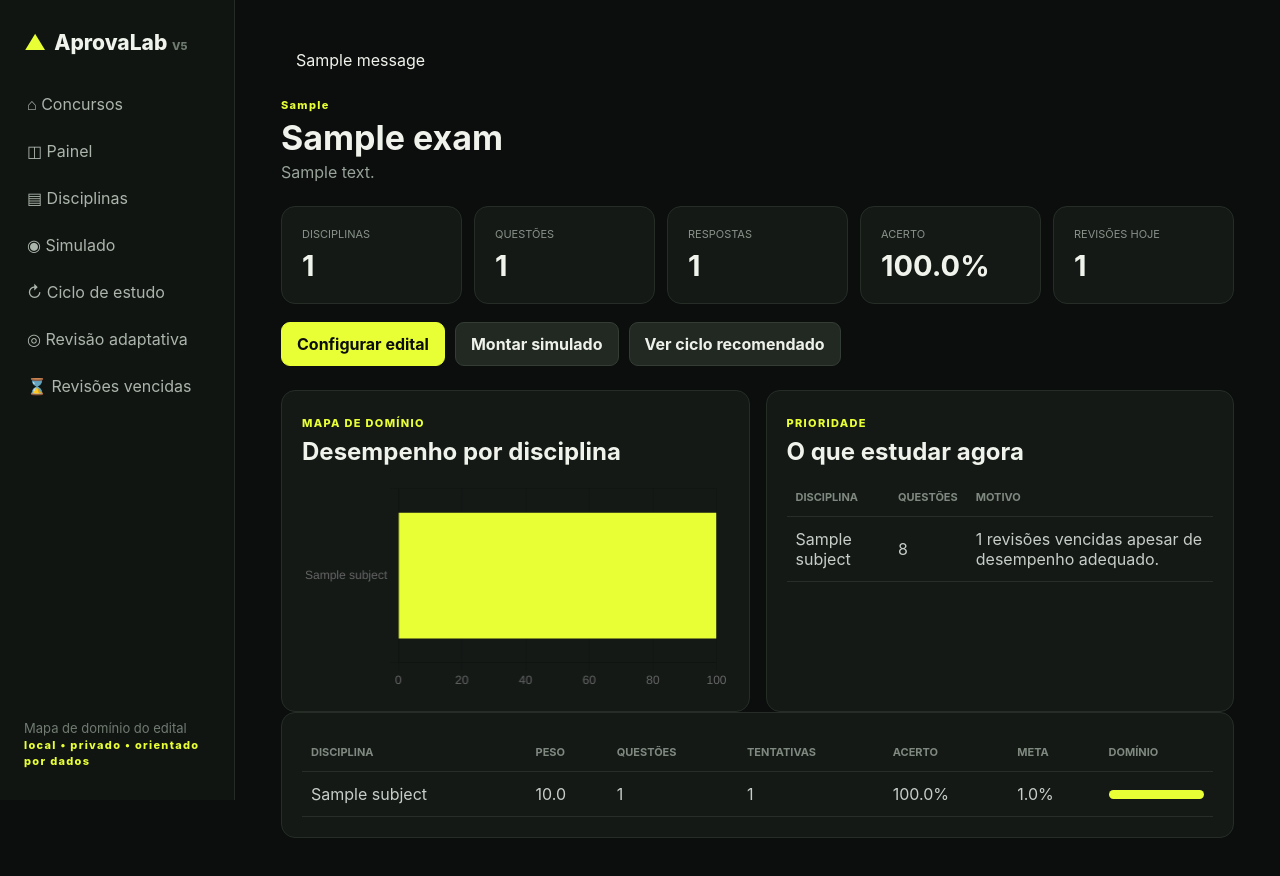
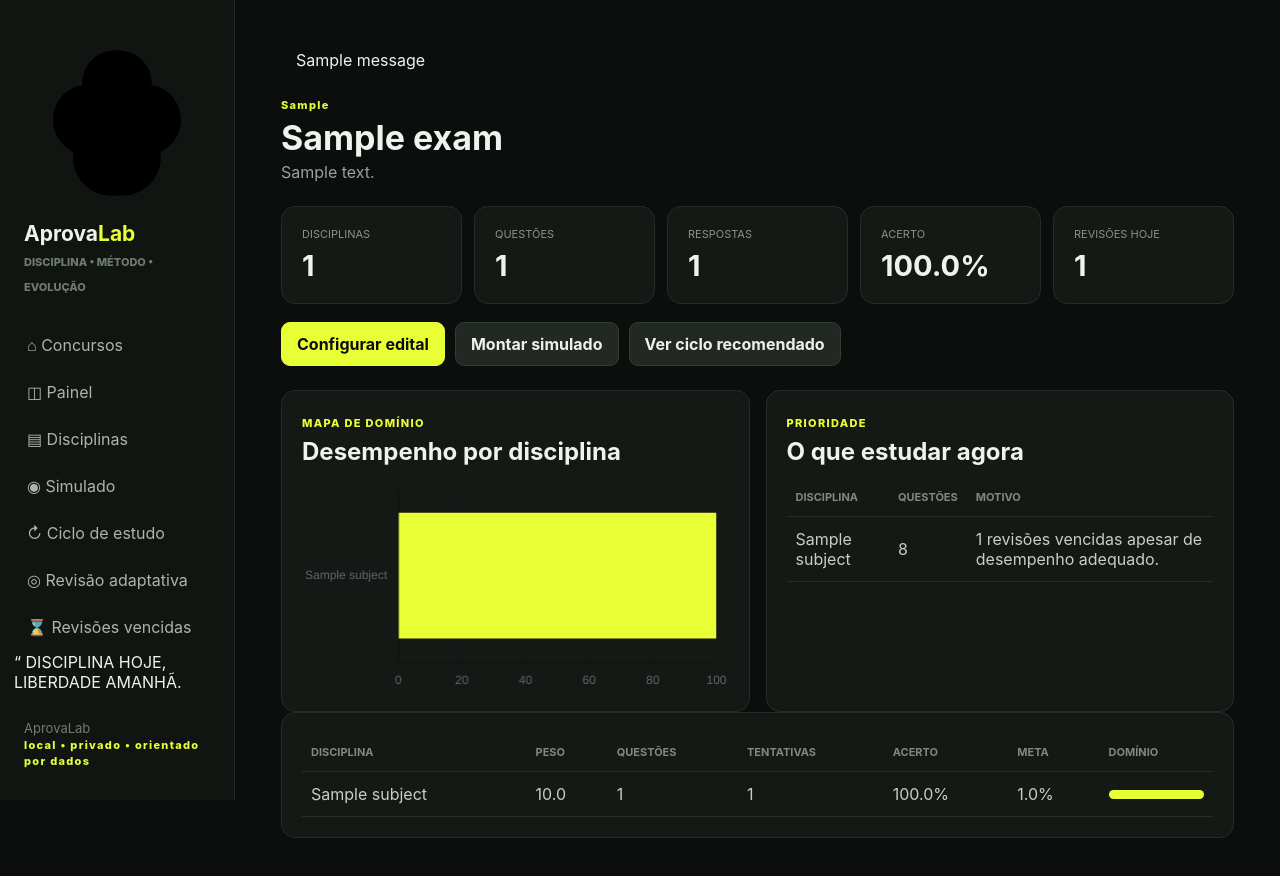
Before and after one commit to brunopianta1-stack/AprovaLab, a Flask app: page /exam/1 in a window 1280 px wide. Run offline with Flask 3, Linux system fonts and the light colour scheme; tables that the repository leaves empty hold one stand-in row (values such as "Sample post"); one stand-in notice (Sample message) is shown.

Commit message:
Atualiza identidade visual do AprovaLab

```diff
--- a/templates/base.html
+++ b/templates/base.html
@@ -1,9 +1,60 @@
-<!doctype html><html lang="pt-br"><head><meta charset="utf-8"><meta name="viewport" content="width=device-width,initial-scale=1">
-<title>AprovaLab V5</title><link rel="stylesheet" href="{{url_for('static',filename='style.css')}}"><script src="https://cdn.jsdelivr.net/npm/chart.js"></script></head><body>
-<aside><div class="brand"><span>▲</span>AprovaLab <em>V5</em></div><nav><a href="{{url_for('home')}}">⌂ Concursos</a>{% if exam is defined and exam %}
-<a href="{{url_for('exam_dashboard',exam_id=exam.id)}}">◫ Painel</a><a href="{{url_for('subjects',exam_id=exam.id)}}">▤ Disciplinas</a>
-<a href="{{url_for('exam_simulator',exam_id=exam.id)}}">◉ Simulado</a><a href="{{url_for('study_cycle',exam_id=exam.id)}}">↻ Ciclo de estudo</a>
-<a href="{{url_for('quiz',exam_id=exam.id,mode='adaptive')}}">◎ Revisão adaptativa</a><a href="{{url_for('quiz',exam_id=exam.id,mode='due')}}">⌛ Revisões vencidas</a>{% endif %}</nav>
-<div class="side-foot">Mapa de domínio do edital<br><small>local • privado • orientado por dados</small></div></aside>
-<main>{% with messages=get_flashed_messages(with_categories=true) %}{% for cat,msg in messages %}<div class="flash {{cat}}">{{msg}}</div>{% endfor %}{% endwith %}{% block content %}{% endblock %}</main>
-{% block scripts %}{% endblock %}</body></html>
+<!doctype html>
+<html lang="pt-br">
+<head>
+  <meta charset="utf-8">
+  <meta name="viewport" content="width=device-width,initial-scale=1">
+  <meta name="theme-color" content="#0b0e0c">
+  <title>AprovaLab</title>
+  <link rel="stylesheet" href="{{url_for('static',filename='style.css')}}">
+  <script src="https://cdn.jsdelivr.net/npm/chart.js"></script>
+</head>
+<body>
+<aside>
+  <div class="brand brand-new">
+    <span class="brand-mark" aria-hidden="true">
+      <svg viewBox="0 0 64 64">
+        <path d="M32 7c-7 0-12 5-12 12-6 1-10 6-10 12 0 5 3 9 7 11-1 8 5 15 13 15h4c8 0 14-7 13-15 4-2 7-6 7-11 0-6-4-11-10-12 0-7-5-12-12-12Z"/>
+        <path d="M32 12v40M23 21c5 1 9 5 9 10M41 21c-5 1-9 5-9 10M22 39c5-1 10 2 10 7M42 39c-5-1-10 2-10 7"/>
+      </svg>
+    </span>
+    <div>
+      <strong>Aprova<span>Lab</span></strong>
+      <em>DISCIPLINA • MÉTODO • EVOLUÇÃO</em>
+    </div>
+  </div>
+
+  <nav>
+    <a href="{{url_for('home')}}">⌂ Concursos</a>
+    {% if exam is defined and exam %}
+    <a href="{{url_for('exam_dashboard',exam_id=exam.id)}}">◫ Painel</a>
+    <a href="{{url_for('subjects',exam_id=exam.id)}}">▤ Disciplinas</a>
+    <a href="{{url_for('exam_simulator',exam_id=exam.id)}}">◉ Simulado</a>
+    <a href="{{url_for('study_cycle',exam_id=exam.id)}}">↻ Ciclo de estudo</a>
+    <a href="{{url_for('quiz',exam_id=exam.id,mode='adaptive')}}">◎ Revisão adaptativa</a>
+    <a href="{{url_for('quiz',exam_id=exam.id,mode='due')}}">⌛ Revisões vencidas</a>
+    {% endif %}
+  </nav>
+
+  <div class="side-quote">
+    <span>“</span>
+    DISCIPLINA HOJE,<br>LIBERDADE AMANHÃ.
+  </div>
+
+  <div class="side-foot">
+    AprovaLab<br>
+    <small>local • privado • orientado por dados</small>
+  </div>
+</aside>
+
+<main>
+  {% with messages=get_flashed_messages(with_categories=true) %}
+    {% for cat,msg in messages %}
+      <div class="flash {{cat}}">{{msg}}</div>
+    {% endfor %}
+  {% endwith %}
+  {% block content %}{% endblock %}
+</main>
+
+{% block scripts %}{% endblock %}
+</body>
+</html>
```
